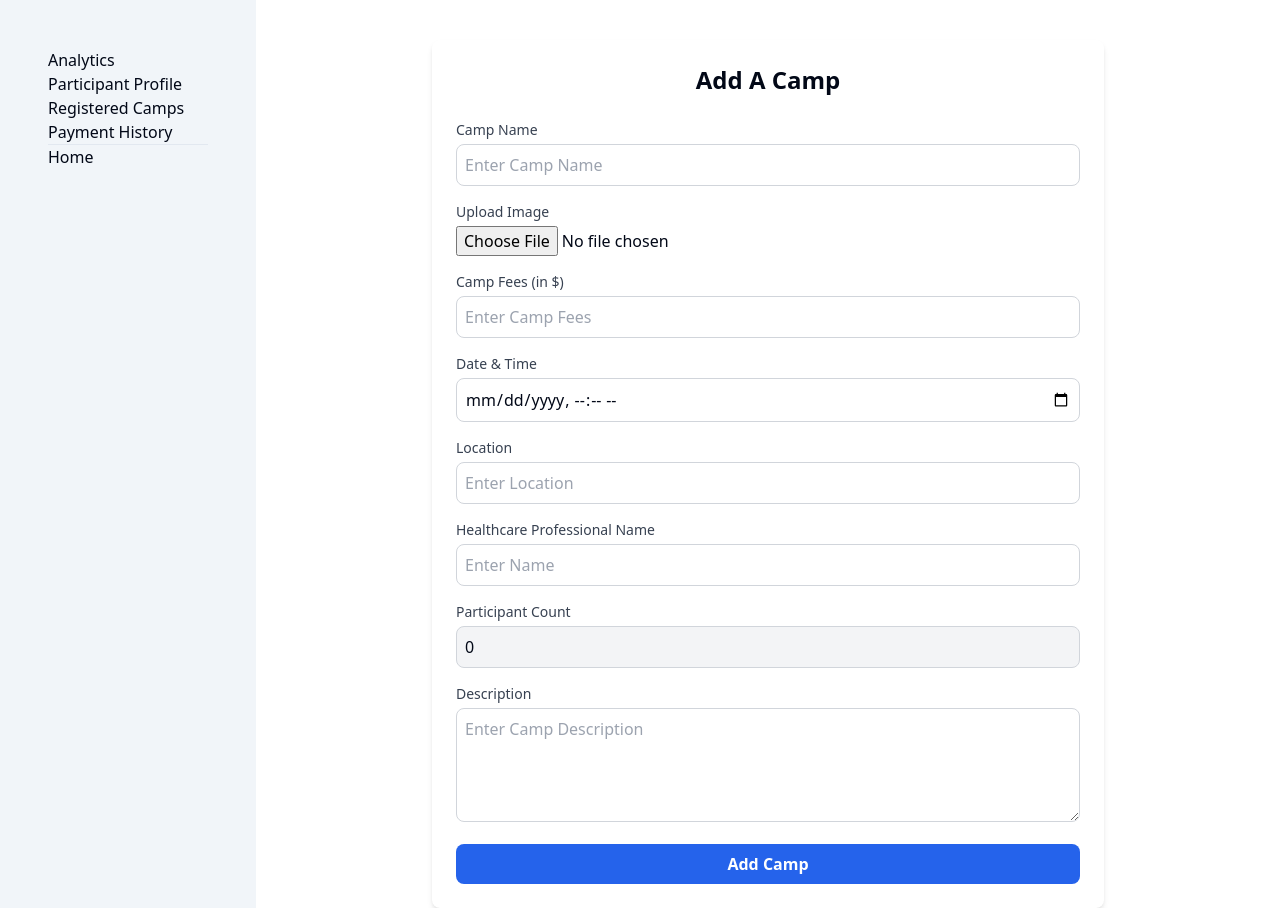
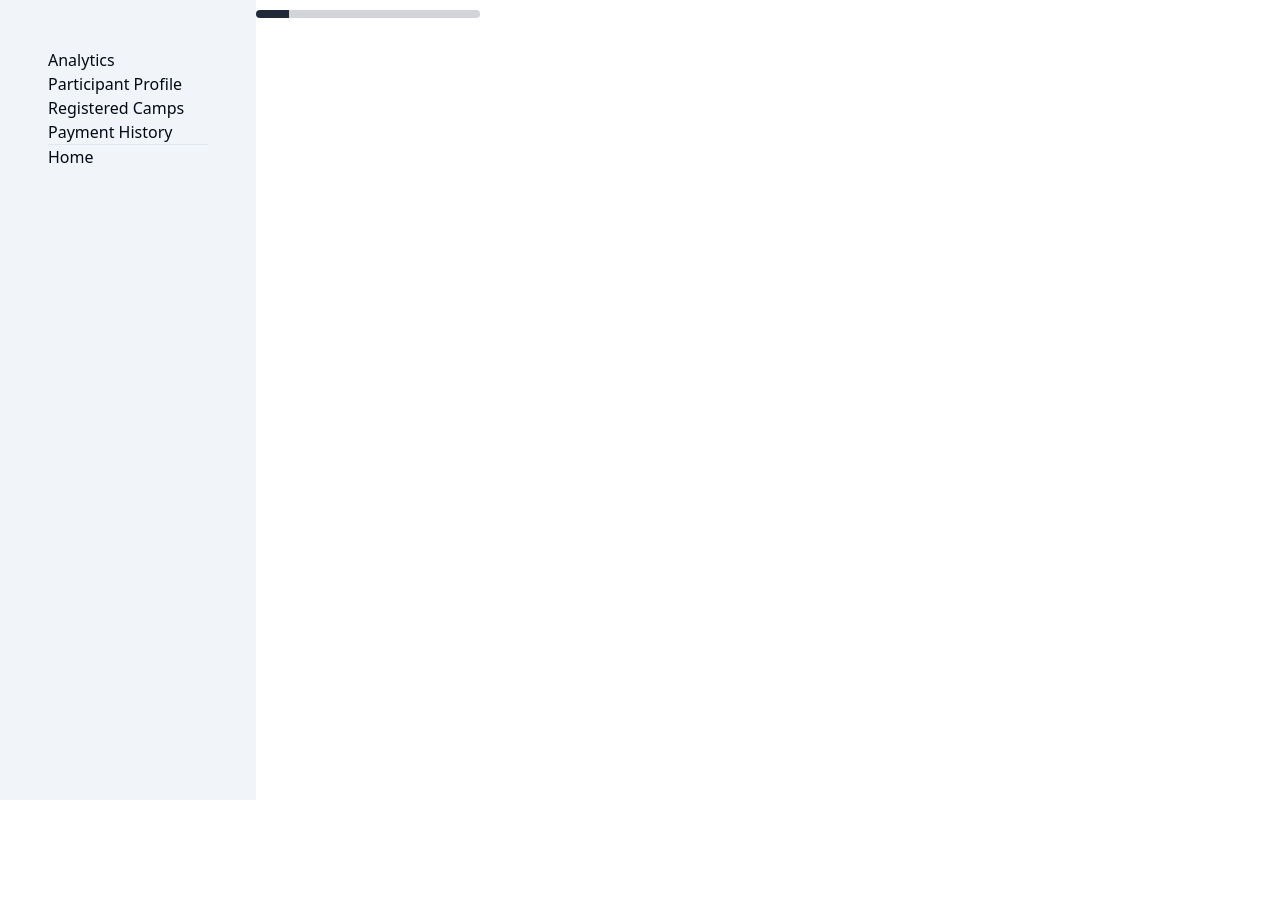
Before and after one commit to MMSFarsi/Lifeline-Camps-Client-Side, a React (Vite) app: page /dashboard/addCamp in a window 1280 px wide. After the commit the page ends 800 px from the top, so only its background shows below. Built offline with nearby package versions, Linux system fonts and the light colour scheme; no server answers; sample sign-in values are in the browser's storage.

Commit message:
admin route added

```diff
--- a/src/Pages/Dashboard/Admin/AddCamp/AddCamp.jsx
+++ b/src/Pages/Dashboard/Admin/AddCamp/AddCamp.jsx
@@ -1,4 +1,5 @@
 import useAuth from "@/Hooks/useAuth";
+import useAxiosPublic from "@/Hooks/useAxiosPublic";
 import useAxiosSecure from "@/Hooks/useAxiosSecure";
 import React, { useState } from "react";
 import { useForm } from "react-hook-form";
@@ -9,13 +10,14 @@ const image_hosting_api=`https://api.imgbb.com/1/upload?key=${image_hosting_key}
 const AddCamp = () => {
   const { register, handleSubmit, formState: { errors },} = useForm();
  const axiosSecure=useAxiosSecure()
+ const axiosPublic=useAxiosPublic()
   const{user}=useAuth()
   const [imagePreview, setImagePreview] = useState(null);
     const onSubmit = async (data) => {
     console.log(data);
     // image uploat to bb and get url
     const imageFile={image: data.image[0]}
-    const res=await axiosSecure.post(image_hosting_api,imageFile,{
+    const res=await axiosPublic.post(image_hosting_api,imageFile,{
         headers:{
             'content-type':'multipart/form-data'
         }
--- /dev/null
+++ b/src/Routes/AdminRoute/AdminRoute.jsx
@@ -0,0 +1,20 @@
+import useAdmin from "@/Hooks/useAdmin";
+import useAuth from "@/Hooks/useAuth";
+import { Navigate } from "react-router-dom";
+
+
+
+const AdminRoute = ({children}) => {
+    const {user,loading}=useAuth();
+    const [isAdmin,isAdminLoading]=useAdmin()
+
+    if(loading || isAdminLoading){
+        return <progress className="progress w-56 "></progress>
+    }
+    if(user && isAdmin){
+        return children
+    }
+  return <Navigate to="/" ></Navigate>
+}
+
+export default AdminRoute
```
Also changed, not shown: src/Routes/router.jsx (+5 -4 lines).
